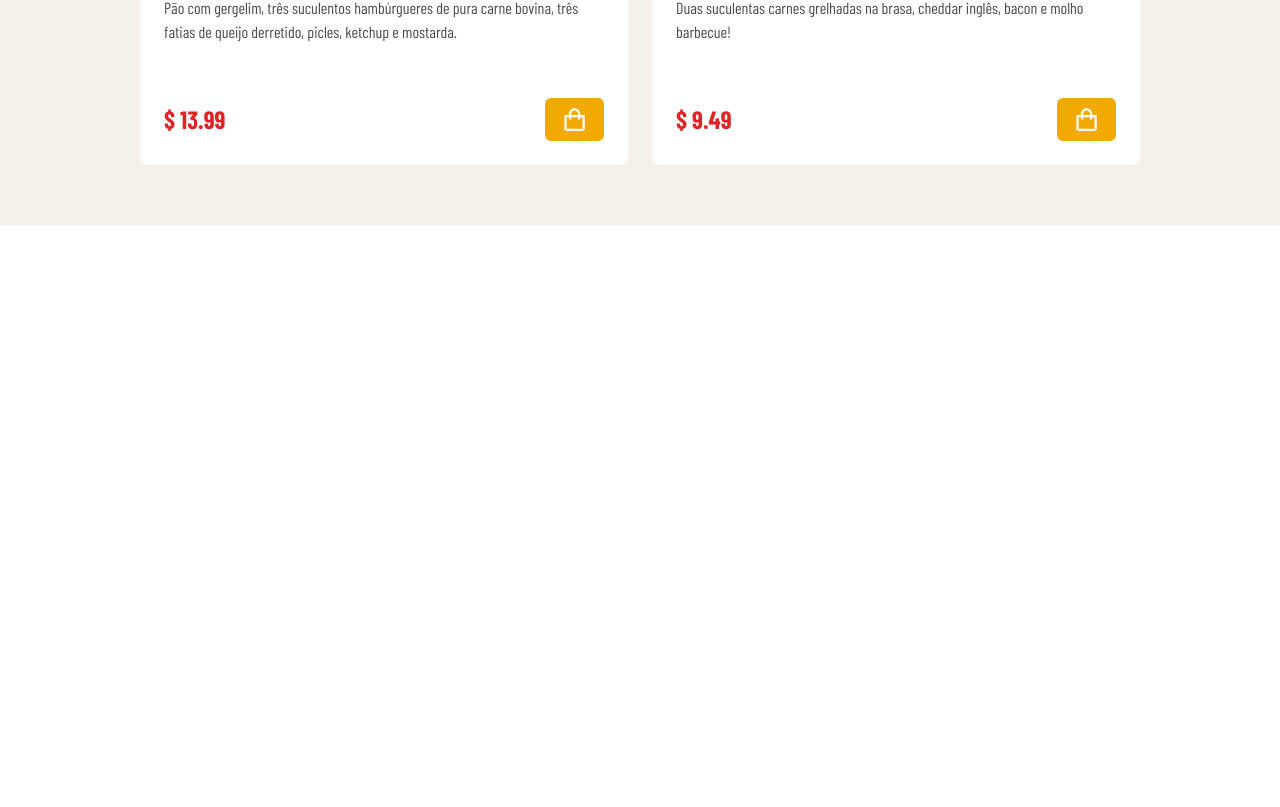
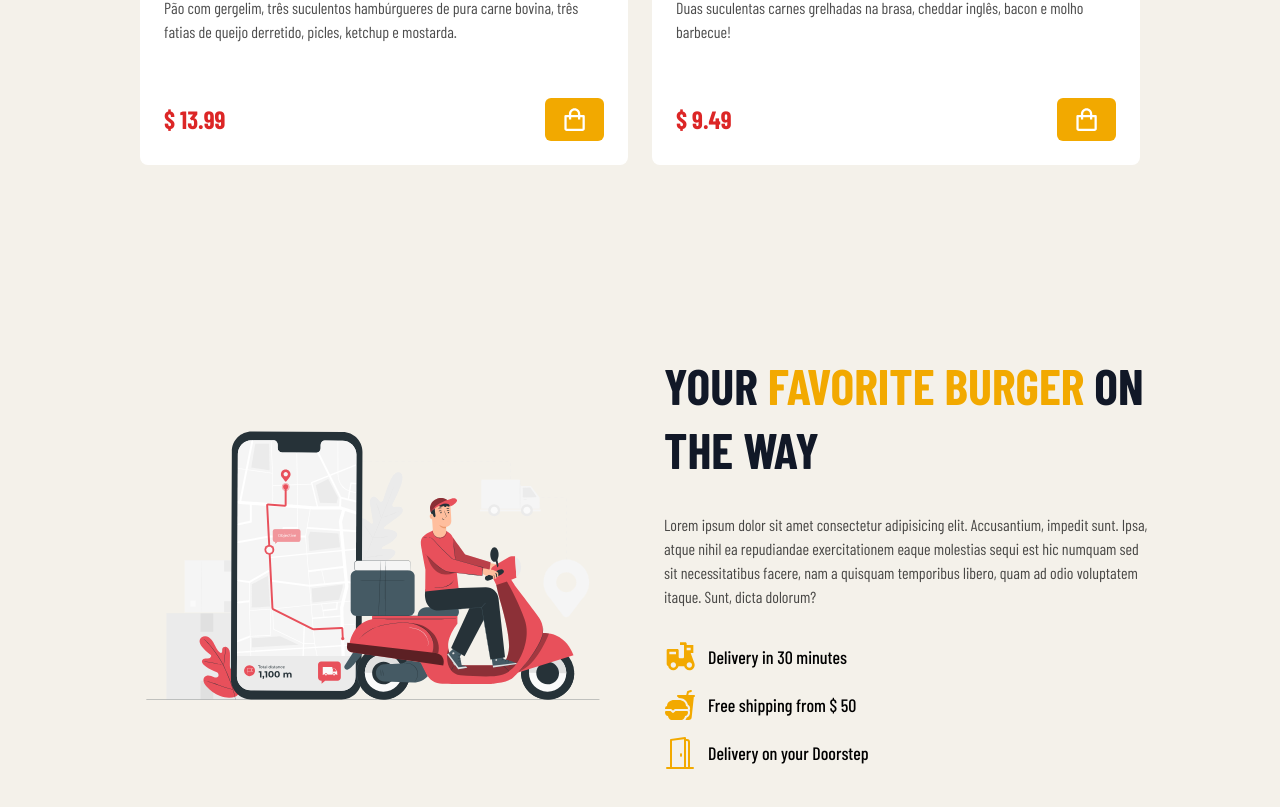
Before and after one commit to RuanCxrdoso/Burger-Landing, a Next.js app: page / in a window 1280 px wide. Shown: the part 2083-2890 px from the top of the page. Before the commit the page ends 2308 px from the top, so only its background shows below. Built offline with nearby package versions, Linux system fonts and the light colour scheme; a web font is replaced by a local one.

Commit message:
feat: Delivery section

```diff
--- /dev/null
+++ b/app/components/Delivery/Delivery.tsx
@@ -0,0 +1,50 @@
+import Image from "next/image"
+import DeliveryImg from '@/public/images/delivery.svg'
+import { RiEBike2Fill } from "react-icons/ri"
+import { IoFastFood } from "react-icons/io5"
+import { BsDoorOpen } from "react-icons/bs"
+
+export default function Delivery() {
+  return(
+    <div className="pt-[8rem] pb-[3rem]">
+      <div className="w-[80%] mx-auto grid grid-cols-1 lg:grid-cols-2 items-center gap-[3rem]">
+        <div>
+          <Image src={DeliveryImg} alt="Delivery" />
+        </div>
+
+        <div>
+          <h1 className="text-[30px] md:text-[35px] lg:text-[45px] xl:text-[50px] uppercase text-gray-900 md:leading-[4rem] leading-[3rem] font-bold">
+            Your <span className="text-[#F2A900]">favorite burger</span> on
+            <br />
+            the way
+          </h1>
+
+          <p className="opacity-70 mt-[2rem]">
+            Lorem ipsum dolor sit amet consectetur adipisicing elit. Accusantium, impedit sunt. Ipsa, atque nihil ea repudiandae exercitationem eaque molestias sequi est hic numquam sed sit necessitatibus facere, nam a quisquam temporibus libero, quam ad odio voluptatem itaque. Sunt, dicta dolorum?
+          </p>
+
+          <div className="flex items-center space-x-3 mt-[2rem]">
+            <RiEBike2Fill className="w-[2rem] h-[2rem] text-[#F2A900]" />
+            <h1 className="text-[18px] text-black font-medium">
+              Delivery in 30 minutes
+            </h1>
+          </div>
+
+          <div className="flex items-center space-x-3 mt-[1rem]">
+            <IoFastFood className="w-[2rem] h-[2rem] text-[#F2A900]" />
+            <h1 className="text-[18px] text-black font-medium">
+              Free shipping from $ 50
+            </h1>
+          </div>
+
+          <div className="flex items-center space-x-3 mt-[1rem]">
+            <BsDoorOpen className="w-[2rem] h-[2rem] text-[#F2A900]" />
+            <h1 className="text-[18px] text-black font-medium">
+              Delivery on your Doorstep
+            </h1>
+          </div>
+        </div>
+      </div>
+    </div>
+  )
+}
--- a/app/components/Home.tsx
+++ b/app/components/Home.tsx
@@ -1,3 +1,4 @@
+import Delivery from "./Delivery/Delivery"
 import Feature from "./Features/Feature"
 import Hero from "./Hero/Hero"
 import PopularBurger from "./PopularBurger/PopularBurger"
@@ -8,6 +9,7 @@ export default function Home() {
       <Hero />
       <Feature />
       <PopularBurger />
+      <Delivery />
     </div>
   )
 }
--- a/app/components/PopularBurger/PopularBurger.tsx
+++ b/app/components/PopularBurger/PopularBurger.tsx
@@ -6,8 +6,13 @@ import Carousel from 'react-multi-carousel'
 import 'react-multi-carousel/lib/styles.css'
 
 const responsive = {
+  desktopUltra: {
+    breakpoint: { max: 3000, min: 1700 },
+    items: 5,
+    slidesToSlide: 1,
+  },
   desktop: {
-    breakpoint: { max: 3000, min: 1324 },
+    breakpoint: { max: 1700, min: 1324 },
     items: 4,
     slidesToSlide: 1,
   },
```
